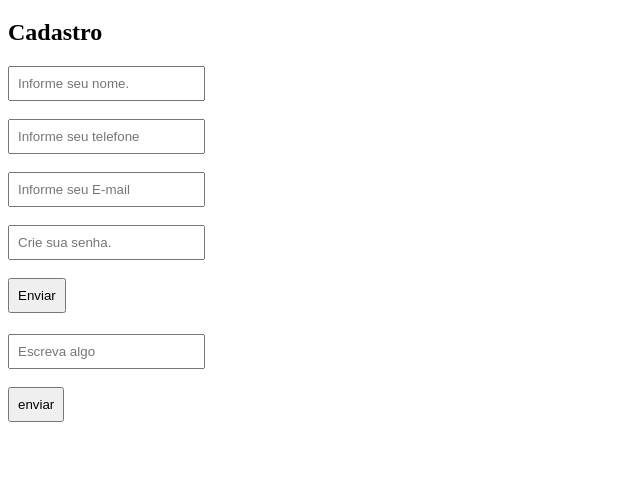
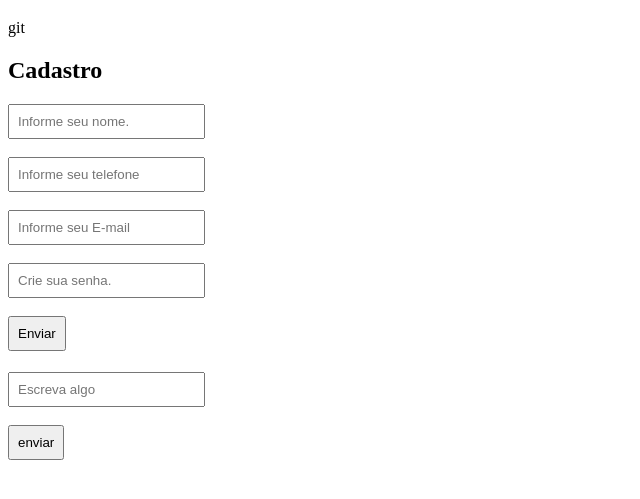
Before and after one commit to gabrmascarenhas/formjs, a plain HTML site: page index.html in a window 1280 px wide. Shown: the part 61-560 px from the top of the page, without its empty margins (0-640 px from the left). Drawn offline with Linux system fonts and the light colour scheme.

Commit message:
regex again

```diff
--- a/index.html
+++ b/index.html
@@ -8,7 +8,7 @@
 </head>
 <body>
     <h1>Formulário (JS)</h1>
-    <form id="forms">
+    <form id="forms">git
         <h2>Cadastro</h2>
 
         <input type="text" onkeyup="keyup(this)" id="nome" placeholder="Informe seu nome."><br><br>
```
